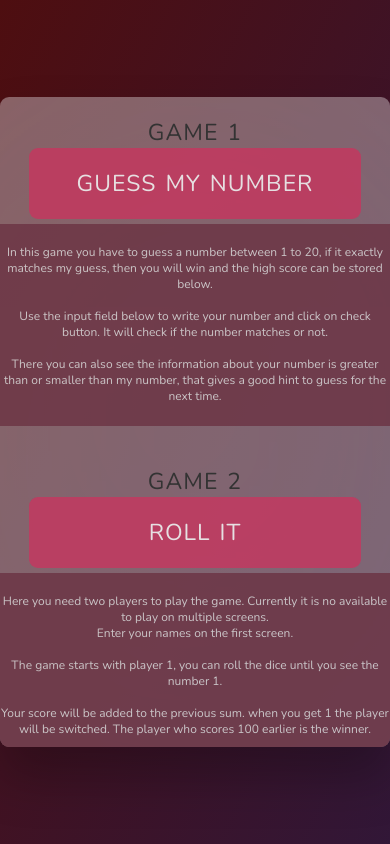
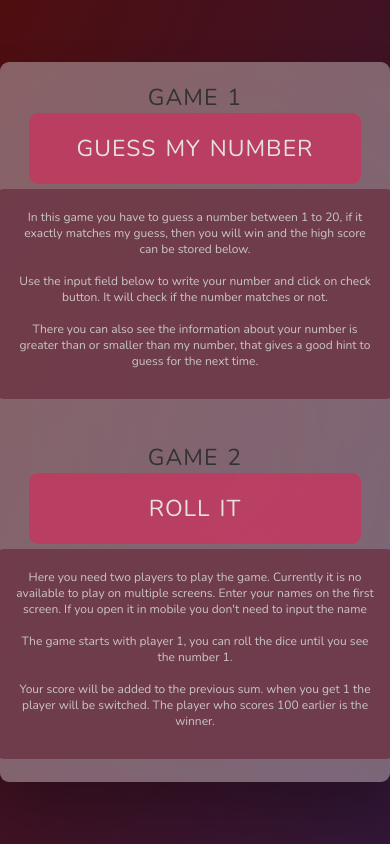
Before and after one commit to imran786110/javascript-games, a plain HTML site: page index.html in a window 390 px wide. Drawn offline with nearby package versions, Linux system fonts and the light colour scheme.

```diff
--- a/index.html
+++ b/index.html
@@ -22,7 +22,7 @@
         <h2>Game 2</h2>
         <h2  class= "current" id="roll-it">Roll it</h2>
         <div>
-          <p class="text">Here you need two players to play the game. Currently it is no available to play on multiple screens. </br>Enter your names on the first screen.</br></br>
+          <p class="text">Here you need two players to play the game. Currently it is no available to play on multiple screens. Enter your names on the first screen. If you open it in mobile you don't need to input the name</br></br>
             The game starts with player 1, you can roll the dice until you see the number 1.</br></br>
             Your score will be added to the previous sum.  when you get 1 the player will be switched. The player who scores 100 earlier is the winner.
           </p>
--- a/style.css
+++ b/style.css
@@ -78,11 +78,10 @@
   border-radius: 9px;
   color: #fff;
   width: 95%;
-  padding: 5rem;
+  padding: 6rem;
   text-align: center;
   transition: all 0.75s;
-  text-transform: uppercase;
-  height: 150rem;
+  height: 42rem;
   width: 38rem;
 }
 
@@ -98,7 +97,7 @@
 @media screen and (max-width: 750px) {
   main {
     width: 80rem;
-    height: 65rem;
+    height: 72rem;
     flex-direction: column;
   }
   .player {
@@ -111,8 +110,8 @@
   }
   div {
     padding: 2rem;
-    height: 20.2rem;
-    width: 43.2rem;
+    height: 21rem;
+    width: 40rem;
     text-transform: none;
   }
   .text {
```
